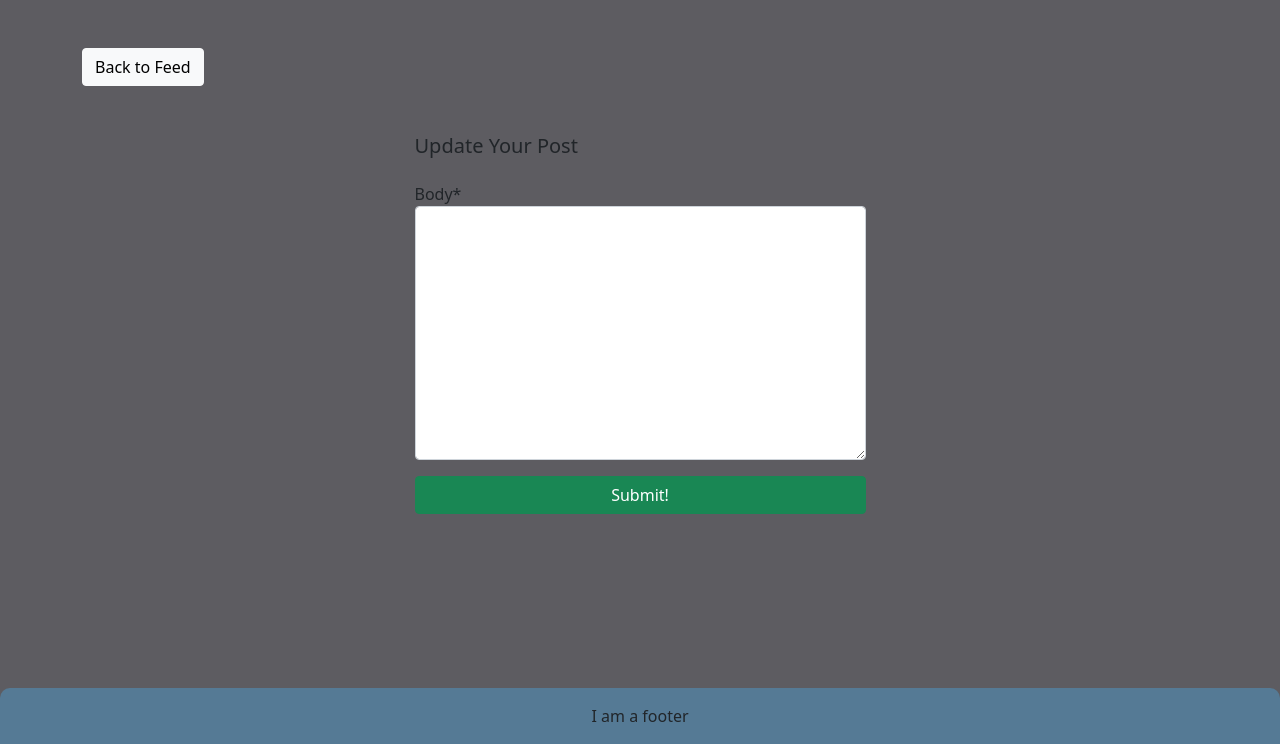
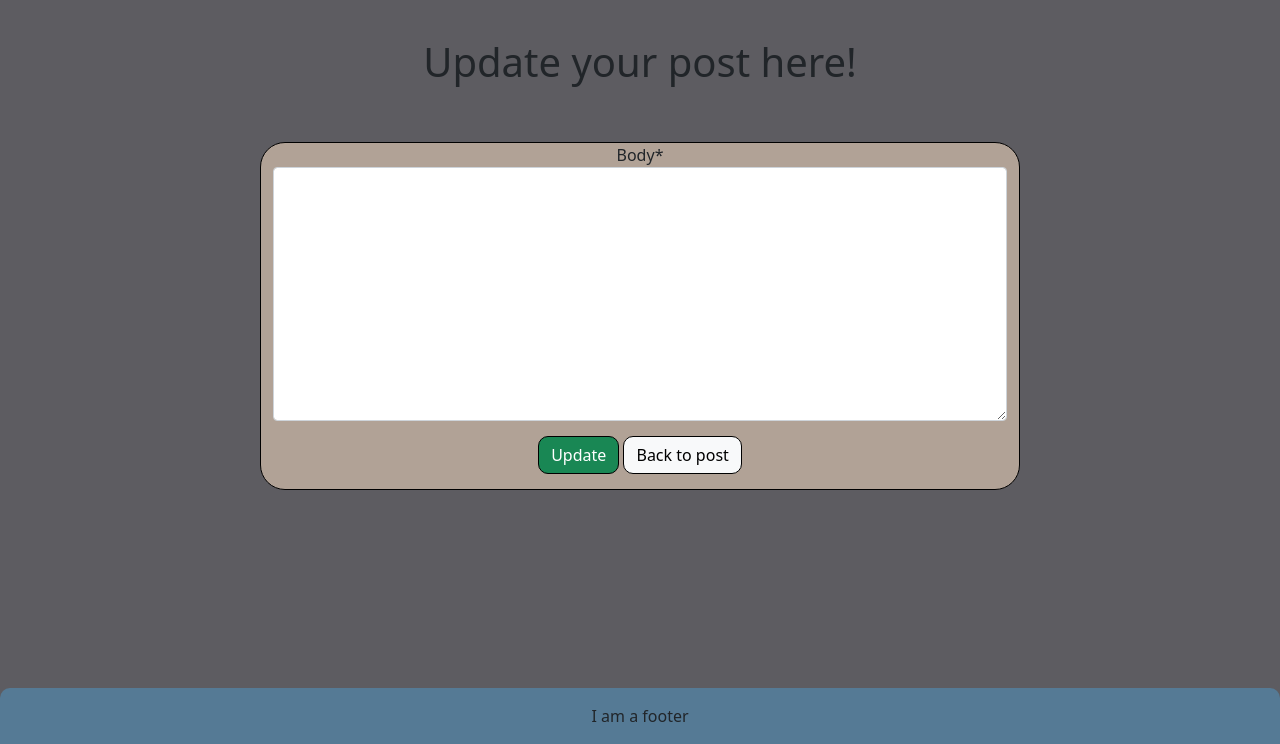
Before and after one commit to Charlie9009/CI_PP4_BLOG, a Django app: template templates/post_update.html in a window 1280 px wide. Shown: the part 56-800 px from the top of the page. Run offline with Django 3.2, Linux system fonts and the light colour scheme; the template is opened without the code that fills it: values that come from a table or form of the project are taken from there, others are empty; some libraries are stand-ins or nearby versions.

Commit message:
POST_UPDATE.HTML: Update template and add comments.

```diff
--- a/templates/post_update.html
+++ b/templates/post_update.html
@@ -1,27 +1,21 @@
-{% extends 'base.html' %}
+{% extends "base.html" %}
+
 {% load crispy_forms_tags %}
+
 {% block content %}
-<div class="container">
-    <div class="row mt-5">
-        <div class="col-md-3 col-sm-6">
-            <a href="{% url 'post_detail' post.id %}" class="btn btn-light">Back to Feed</a>
-        </div>
+<h1 class="main-header">Update your post here!</h1>
+<!-- Container for updating a post -->
+<div class="container mt-5 news-post-container">
+  <div class="row">
+    <div class="col-md-8 offset-md-2 container-color-rounder question-search-container-text">
+      <!-- Form for updating post -->
+      <form method="post">
+        {{ form | crispy }}
+        {% csrf_token %}
+        <button class="btn btn-success submit-button" type="submit">Update</button>
+        <a href="{% url 'post_detail' post.id %}" class="btn btn-light submit-button">Back to post</a>
+      </form>
     </div>
-    <div class="row justify-content-center mt-5">
-        <div class="col-md-5 col-sm-12">
-            <h5>Update Your Post</h5>
-        </div>
-    </div>
-    <div class="row justify-content-center mt-3 mb-5">
-        <div class="col-md-5 col-sm-12">
-            <form method="POST">
-                {% csrf_token %}
-                {{ form | crispy }}
-                <div class="d-grid gap-2">
-                    <button class="btn btn-success mt-3">Submit!</button>
-                </div>
-            </form>
-        </div>
-    </div>
+  </div>
 </div>
 {% endblock content %}
```
